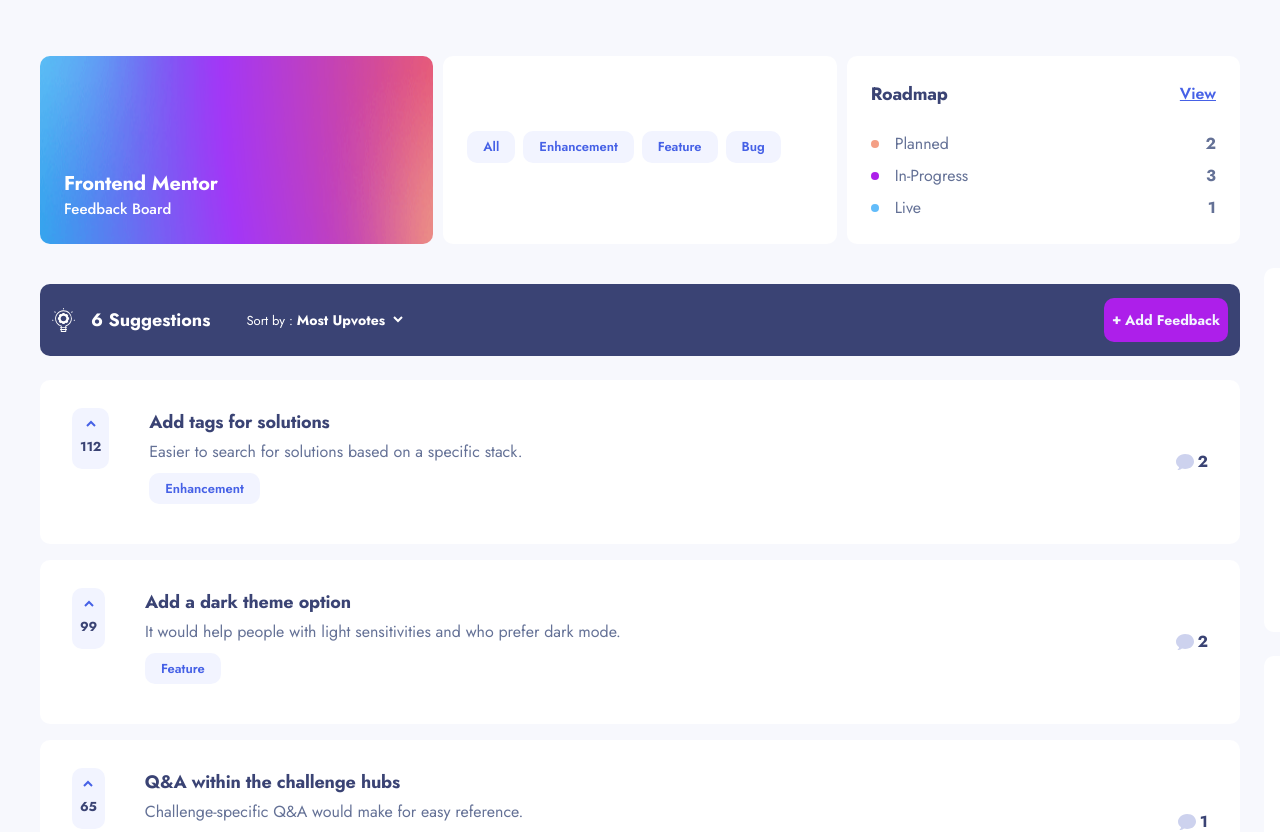
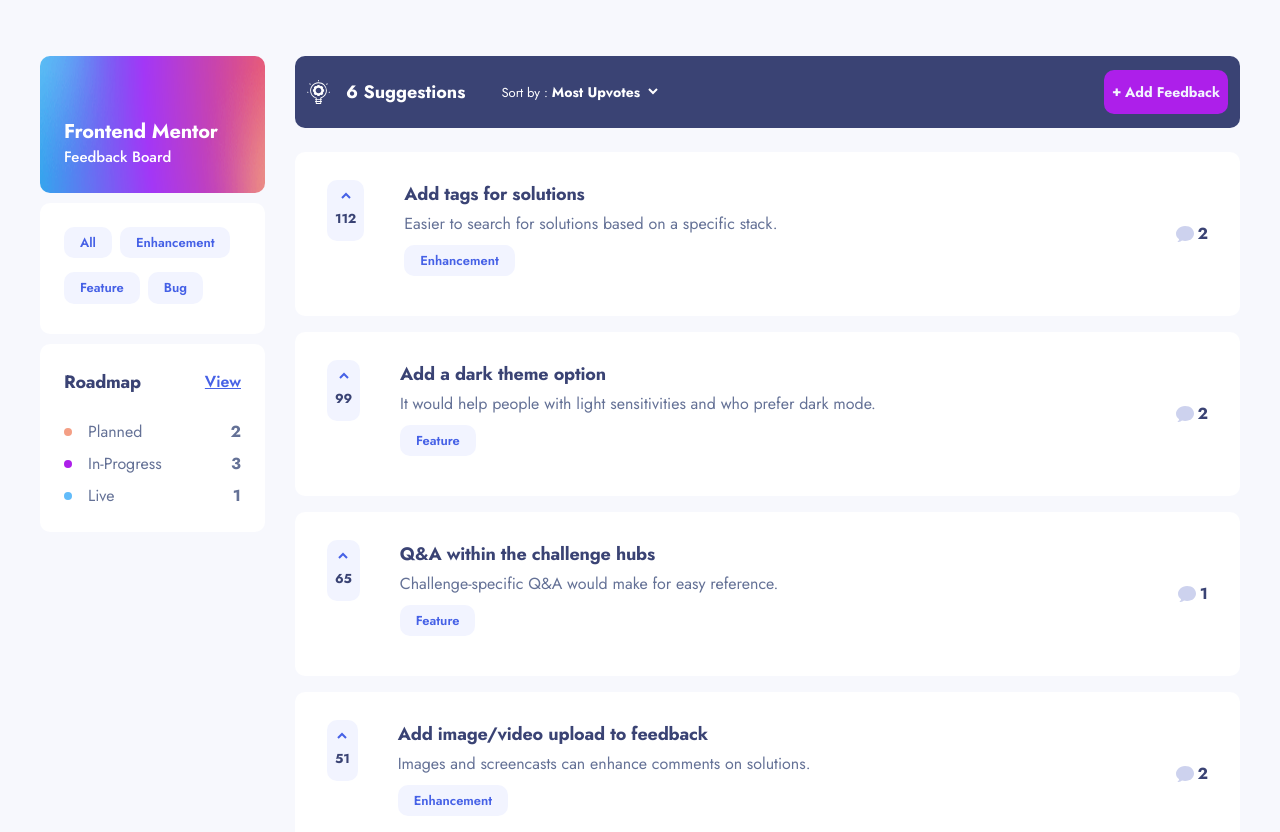
Before and after one commit to David-Henery4/Product-Feedback, a React (Vite) app: page / in a window 1280 px wide. Shown: the top 832 px of the page. Built offline with nearby package versions, Linux system fonts and the light colour scheme.

Commit message:
front-page-responsive-fully

```diff
--- a/src/App.jsx
+++ b/src/App.jsx
@@ -1,8 +1,11 @@
 import {NavSection, FeedbackBarSection, FeedbackListSection} from "./sections";
+
+// CHANGE THE HEIGHT ON THE ITEMS IN THE SIDEBAR ON SMALLER SCREENS
+// ADD OVERFLOW SCROLL TO SIDEBAR
 
 function App() {
   return (
-    <main className="grid grid-cols-mob auto-rows-min font-jost bg-offWhite min-h-[100svh] overflow-x-hidden pb-14 smTab:grid-cols-smTab tab:pt-14 tab:pb-28">
+    <main className="grid grid-cols-mob auto-rows-min font-jost bg-offWhite min-h-[100svh] overflow-x-hidden pb-14 smTab:grid-cols-smTab lgTab:pt-14 lgTab:pb-28 lap:grid-cols-lap">
       <NavSection />
       <FeedbackBarSection />
       <FeedbackListSection />
--- a/src/components/CategoryBox.jsx
+++ b/src/components/CategoryBox.jsx
@@ -27,7 +27,7 @@ const CategoryBox = () => {
   }, []);
   //
   return (
-    <div className="w-full bg-white p-6 flex flex-wrap justify-start items-center gap-2 rounded-[10px] h-full">
+    <div className="w-full bg-white p-6 flex flex-wrap justify-start items-center gap-2 rounded-[10px] max-w-[350px] lgTab:max-w-none lgTab:h-full">
       <div className="text-blue font-semibold text-[13px] py-[6px] px-4 bg-iceWhite rounded-[10px] capitalize mb-[6px]">
         <p>All</p>
       </div>
--- a/src/components/FeedbackBox.jsx
+++ b/src/components/FeedbackBox.jsx
@@ -6,13 +6,13 @@ const FeedbackBox = ({id,title,description,category, comments, upvotes}) => {
   return (
     <div
       key={id}
-      className="grid justify-items-start grid-cols-feebackBox bg-white rounded-[10px] p-6 tab:py-7 tab:px-8 tab:items-start tab:grid-flow-col tab:gap-10 tab:grid-cols-feebackBoxTablet"
+      className="grid justify-items-start grid-cols-feebackBox bg-white rounded-[10px] p-6 tab:py-7 tab:px-8 lgTab:items-start lgTab:grid-flow-col lgTab:gap-10 lgTab:grid-cols-feebackBoxTablet"
     >
-      <div className="mb-4 col-start-1 col-end-3 tab:col-start-2 tab:col-end-3">
+      <div className="mb-4 col-start-1 col-end-3 lgTab:col-start-2 lgTab:col-end-3">
         <h2 className="text-[13px] font-bold text-lightNavy -tracking-[0.18px] tab:text-lg">
           {title}
         </h2>
-        <p className="text-[13px] text-gray my-2 tab:text-base tab:mb-3 tab:mt-1">
+        <p className="text-[13px] text-gray my-2 tab:text-base lgTab:mb-3 lgTab:mt-1">
           {description}
         </p>
         <span className="text-blue font-semibold text-[13px] py-[6px] px-4 bg-iceWhite rounded-[10px] capitalize">
@@ -20,14 +20,14 @@ const FeedbackBox = ({id,title,description,category, comments, upvotes}) => {
         </span>
       </div>
 
-      <div className="inline-flex justify-center items-center gap-[10px] bg-iceWhite py-[6px] px-4 rounded-[10px] tab:col-start-1 tab:col-end-2 tab:flex-col tab:px-2 tab:py-3">
+      <div className="inline-flex justify-center items-center gap-[10px] bg-iceWhite py-[6px] px-4 rounded-[10px] lgTab:col-start-1 lgTab:col-end-2 lgTab:flex-col lgTab:px-2 lgTab:py-3">
         <ArrowUpIcon className="stroke-blue" />
         <p className="text-[13px] font-bold -tracking-[0.18px] text-lightNavy">
           {upvotes}
         </p>
       </div>
 
-      <div className="flex justify-center items-center gap-1 tab:col-start-3 tab:col-end-4 tab:self-center">
+      <div className="flex justify-center items-center gap-1 lgTab:col-start-3 lgTab:col-end-4 lgTab:self-center">
         <CommentsIcon />
         <p className="text-[13px] tab:text-base text-lightNavy font-bold">
           {comments ? comments?.length : 0}
--- a/src/components/RoadmapBox.jsx
+++ b/src/components/RoadmapBox.jsx
@@ -40,7 +40,7 @@ const RoadmapBox = () => {
   }, [placeholderData?.productRequests]);
   //
   return (
-    <div className="bg-white p-6 rounded-[10px] w-full grid gap-6 h-full">
+    <div className="bg-white p-6 rounded-[10px] w-full grid gap-6 max-w-[350px] lgTab:max-w-none lgTab:h-full">
       <div className="flex justify-between items-center">
         <h2 className="text-lightNavy font-bold -tracking-[0.25px] text-lg">
           Roadmap
@@ -50,12 +50,14 @@ const RoadmapBox = () => {
         </a>
       </div>
       <ul className="grid gap-2">
-        {roadmap?.map(road => {
+        {roadmap?.map((road) => {
           return (
             <li key={road?.id} className="flex justify-between items-center">
               <div className="flex justify-start items-center gap-4">
                 <div className={`rounded-full h-2 w-2 ${road?.colour}`}></div>
-                <h3 className="text-base text-gray font-normal">{road?.label}</h3>
+                <h3 className="text-base text-gray font-normal">
+                  {road?.label}
+                </h3>
               </div>
               <p className="font-bold text-base text-gray">{road?.quantity}</p>
             </li>
--- a/src/components/Sidebar.jsx
+++ b/src/components/Sidebar.jsx
@@ -5,7 +5,7 @@ const Sidebar = ({ isSidebarOpen }) => {
   //
   return (
     <aside
-      className={`absolute bg-offWhite top-full right-0 w-3/4 h-[100svh] transition-all p-6 flex flex-col justify-start items-center gap-6 ${
+      className={`absolute bg-offWhite top-full right-0 w-3/4 h-[100svh] transition-all p-6 flex flex-col justify-start items-center gap-6 overflow-y-auto lap:hidden ${
         isSidebarOpen ? "translate-x-0" : "translate-x-full"
       }`}
     >
--- a/src/components/SuggestionsCount.jsx
+++ b/src/components/SuggestionsCount.jsx
@@ -2,7 +2,7 @@ import { SuggestionsIcon } from "../assets/suggestions";
 
 const SuggestionsCount = () => {
   return (
-    <div className="hidden justify-start items-center gap-4 font-bold text-lg tab:flex">
+    <div className="hidden justify-start items-center gap-4 font-bold text-lg lgTab:flex">
       <SuggestionsIcon />
       <p>
         <span>6 </span>
--- a/src/components/TitleBox.jsx
+++ b/src/components/TitleBox.jsx
@@ -3,7 +3,7 @@ import {Titles} from "../components"
 
 const TitleBox = () => {
   return (
-    <div className="relative h-full w-full flex flex-col items-start p-6 justify-end rounded-[10px] overflow-hidden">
+    <div className="relative h-full w-full flex flex-col items-start p-6 justify-end rounded-[10px] overflow-hidden lap:pt-[62px]">
       <Titles/>
       <img
         className="absolute top-0 left-0 w-full h-full"
--- a/src/sections/FeedbackBarSection.jsx
+++ b/src/sections/FeedbackBarSection.jsx
@@ -25,13 +25,13 @@ const FeedbackBarSection = () => {
   //
   return (
     <div
-      className={`w-full col-start-1 col-end-13 bg-lightNavy py-2 px-6 grid grid-cols-sortBarMob gap-x-2 text-[13px] text-white smTab:px-10 tab:col-start-2 tab:col-end-12 tab:rounded-[10px] tab:px-3 tab:py-[14px] after:fixed after:top-0 after:left-0 after:w-full after:h-full after:z-10 ${
+      className={`w-full col-start-1 col-end-13 bg-lightNavy py-2 px-6 grid grid-cols-sortBarMob gap-x-2 text-[13px] text-white smTab:px-10 lgTab:col-start-2 lgTab:col-end-12 lgTab:rounded-[10px] lgTab:px-3 lgTab:py-[14px] lap:col-start-4 lap:col-end-5 lap:row-start-1 lap:row-end-2 after:fixed after:top-0 after:left-0 after:w-full after:h-full after:z-10 ${
         isSortOpen ? "after:block" : "after:hidden"
       }`}
       onClick={() => isSortOpen && setIsSortOpen(false)}
     >
-      <div className="relative z-20 flex items-center gap-[6px] tab:gap-9">
-        <SuggestionsCount/>
+      <div className="relative z-20 flex items-center gap-[6px] lgTab:gap-9">
+        <SuggestionsCount />
         <div className="relative z-20">
           <p
             className="hover:cursor-pointer"
--- a/src/sections/FeedbackListSection.jsx
+++ b/src/sections/FeedbackListSection.jsx
@@ -8,11 +8,9 @@ const FeedbackListSection = () => {
   );
   //
   return (
-    <section className="mt-8 col-start-2 col-end-12 grid gap-4 tab:mt-6">
+    <section className="mt-8 col-start-2 col-end-12 grid gap-4 tab:mt-6 lap:col-start-4 lap:col-end-5 lap:row-start-2 lap:row-end-5">
       {tempRequestsData?.map((tData) => {
-        return (
-          <FeedbackBox key={tData?.id} {...tData} />
-        );
+        return <FeedbackBox key={tData?.id} {...tData} />;
       })}
     </section>
   );
--- a/src/sections/NavSection.jsx
+++ b/src/sections/NavSection.jsx
@@ -10,29 +10,44 @@ const NavSection = () => {
     setIsSidebarOpen(!isSidebarOpen);
   };
   //
+  const checkScreenSizeForSidebar = (ev) => {
+    if (ev.matches) {
+      setIsSidebarOpen(false)
+    }
+  }
+  //
+  useEffect(() => {
+    const mq = window.matchMedia("(min-width: 45em)")
+    checkScreenSizeForSidebar(mq)
+    mq.addEventListener("change", checkScreenSizeForSidebar)
+    return () => {
+      mq.removeEventListener("change", checkScreenSizeForSidebar)
+    }
+  }, [])
+  //
   useEffect(() => {
     if (isSidebarOpen) document.body.classList.add("overflow-y-hidden");
     if (!isSidebarOpen) document.body.classList.remove("overflow-y-hidden");
   }, [isSidebarOpen]);
   //
   return (
-    <nav className="relative w-full col-start-1 col-end-13 px-6 py-4 flex justify-between items-center text-white smTab:px-10 tab:col-start-2 tab:col-end-12 tab:p-0 tab:mb-10">
-      <div className="tab:hidden">
-        <Titles/>
+    <nav className="relative w-full col-start-1 col-end-13 px-6 py-4 flex justify-between items-center text-white smTab:px-10 lgTab:col-start-2 lgTab:col-end-12 lgTab:p-0 lgTab:mb-10 lap:col-start-2 lap:col-end-3 lap:row-start-1 lap:row-end-3 lap:m-0 lap:max-w-[225px]">
+      <div className="lgTab:hidden">
+        <Titles />
       </div>
       <img
-        className="absolute top-0 left-0 w-full h-full tab:hidden"
+        className="absolute top-0 left-0 w-full h-full lgTab:hidden"
         src={backgroundHeaderMobile}
         alt="header background gradient"
       />
-      <div className="hidden w-full justify-between items-center h-full gap-[10px] tab:flex">
+      <div className="hidden w-full justify-between items-center h-full gap-[10px] lgTab:flex lap:flex-col">
         <TitleBox />
         <CategoryBox />
         <RoadmapBox />
       </div>
 
       {/* SIDEBAR & BURGER MENU */}
-      <div className="tab:hidden">
+      <div className="lgTab:hidden">
         {isSidebarOpen ? (
           <CloseIcon
             className="relative hover:cursor-pointer hover:rotate-90 transition-all"
--- a/tailwind.config.js
+++ b/tailwind.config.js
@@ -6,6 +6,7 @@ export default {
       smTab: "32.5em", // 520px
       tab: "40em", // 640px
       lgTab: "45em", // 720px
+      lap: "63.75em", // 1070px
     },
     colors: {
       purple: "#AD1FEA",
@@ -29,6 +30,7 @@ export default {
       sortBarMob: "1fr auto",
       feebackBox: "1fr auto",
       feebackBoxTablet: "auto 1fr auto",
+      lap: "40px auto 30px 1fr 40px",
     },
     boxShadow: {
       sortDropdown: "0px 10px 40px -7px rgba(55, 63, 104, 0.35)",
```
